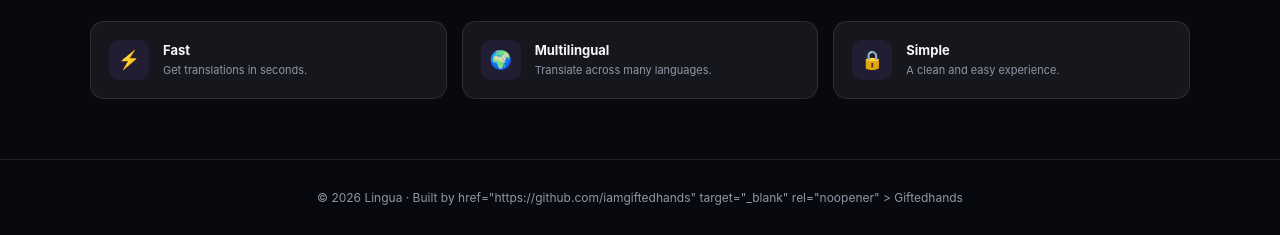
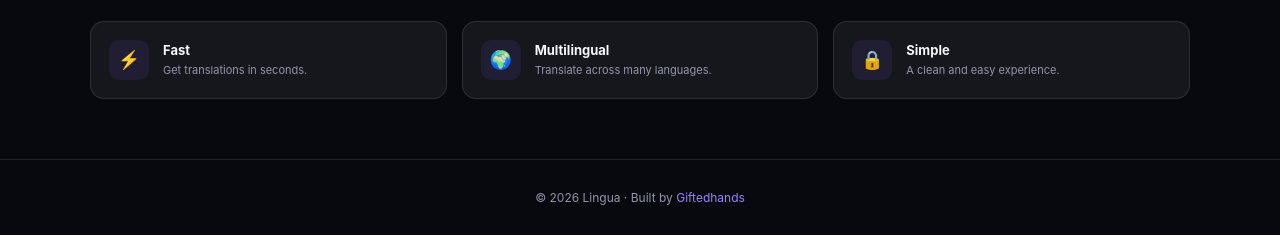
Before and after one commit to iamgiftedhands/lingua-translator, a Flask app: page / in a window 1280 px wide. Shown: the part 1300-1535 px from the top of the page. Run offline with Flask 3, Linux system fonts and the light colour scheme.

Commit message:
Fix footer link

```diff
--- a/templates/index.html
+++ b/templates/index.html
@@ -471,16 +471,7 @@
     <footer>
 
 
-        <p>
-            © 2026 Lingua · Built by
-
-                href="https://github.com/iamgiftedhands"
-                target="_blank"
-                rel="noopener"
-            >
-                Giftedhands
-            </a>
-        </p>
+        <p>© 2026 Lingua · Built by <a href="https://github.com/iamgiftedhands" target="_blank" rel="noopener">Giftedhands</a></p>
 
     </footer>
 
```
